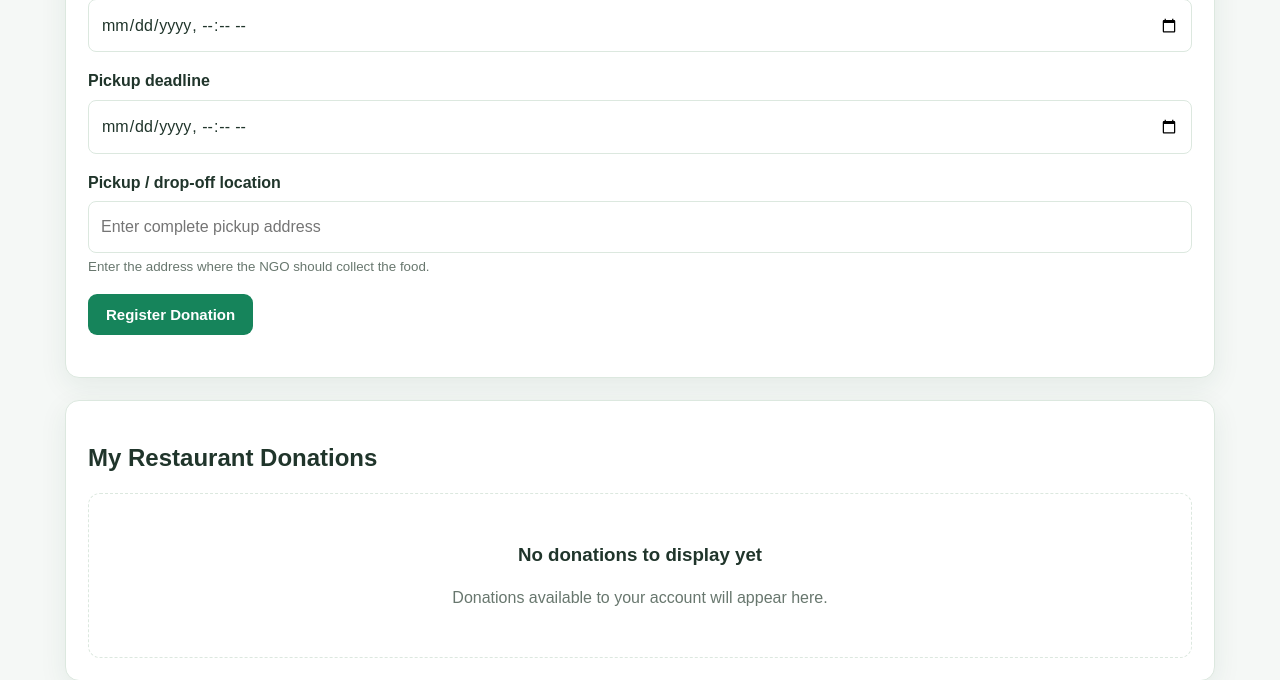
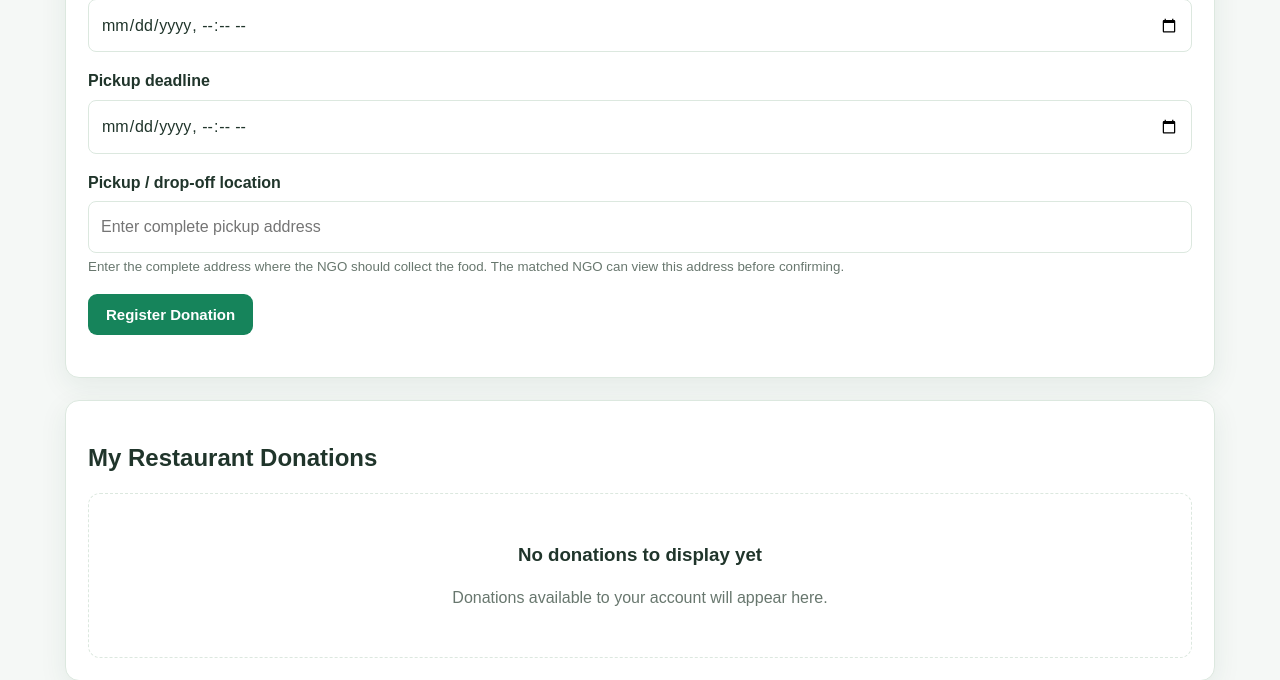
Before and after one commit to LOHITHA-SRI4517/Surplus-Food-Donation-Matcher, a Flask app: page /dashboard in a window 1280 px wide. Shown: the part 1114-1794 px from the top of the page. Run offline with Flask 3, Linux system fonts and the light colour scheme; the visitor is signed in with stand-in values (Sample User, id 1); data comes from the database, SQL or seed files in the repository; data that the repository does not hold is empty.

Commit message:
Enhance instructions for NGO and restaurant roles
Updated text for clarity regarding pickup and confirmation instructions.

```diff
--- a/templates/dashboard.html
+++ b/templates/dashboard.html
@@ -104,7 +104,8 @@
             <input id="dropoff_location" name="dropoff_location"
                    placeholder="Enter complete pickup address" required>
             <small class="muted">
-                Enter the address where the NGO should collect the food.
+                Enter the complete address where the NGO should collect the food.
+                The matched NGO can view this address before confirming.
             </small>
         </div>
 
@@ -124,7 +125,8 @@
 <section class="panel">
     <h2>NGO Workspace</h2>
     <p>
-        Check the restaurant's pickup address before confirming its correctness.
+        Review the restaurant address, accept the donation, and confirm
+        the pickup location before collecting the food.
     </p>
 </section>
 {% endif %}
@@ -202,7 +204,7 @@
                                 and donation.status == 'AWAITING_NGO_ACCEPTANCE' %}
                             <form method="POST"
                                   action="{{ url_for('ngo_action', donation_id=donation.id, action='accept') }}"
-                                  data-confirm="Accept this donation?">
+                                  data-confirm="Accept this donation? Check the pickup address shown in the table first.">
                                 <button type="submit">Accept</button>
                             </form>
 
@@ -217,10 +219,11 @@
 
                             {% if session.get('role') == 'ngo'
                                 and donation.status == 'NGO_ACCEPTED' %}
+
                                 {% if donation.dropoff_location %}
                                 <form method="POST"
                                       action="{{ url_for('confirm_location', donation_id=donation.id) }}"
-                                      data-confirm="Have you checked this address with the restaurant and confirmed it is correct?">
+                                      data-confirm="Have you checked this displayed address and confirmed it is correct?">
                                     <button type="submit">Confirm Location</button>
                                 </form>
                                 {% else %}
@@ -229,11 +232,20 @@
                                 </span>
                                 {% endif %}
 
-                                <form method="POST"
-                                      action="{{ url_for('collect_pickup', donation_id=donation.id) }}"
-                                      data-confirm="Confirm only if the food has actually been collected.">
-                                    <button type="submit">Mark Collected</button>
-                                </form>
+                                {% if donation.status == 'NGO_ACCEPTED' %}
+                                    {% if donation.collected_at %}
+                                    <span class="muted">Pickup collected</span>
+                                    {% else %}
+                                    <span class="muted">
+                                        Confirm the location before collecting.
+                                    </span>
+                                    {% endif %}
+                                {% endif %}
+                            {% endif %}
+
+                            {% if session.get('role') == 'ngo'
+                                and donation.status == 'COLLECTED' %}
+                            <span class="muted">Collection completed</span>
                             {% endif %}
 
                             {% if session.get('role') == 'restaurant'
@@ -257,7 +269,7 @@
                             {% endif %}
 
                             {% if session.get('role') == 'ngo'
-                                and donation.status not in ['AWAITING_NGO_ACCEPTANCE', 'NGO_ACCEPTED'] %}
+                                and donation.status not in ['AWAITING_NGO_ACCEPTANCE', 'NGO_ACCEPTED', 'COLLECTED'] %}
                             <span class="muted">No action available</span>
                             {% endif %}
 
```
